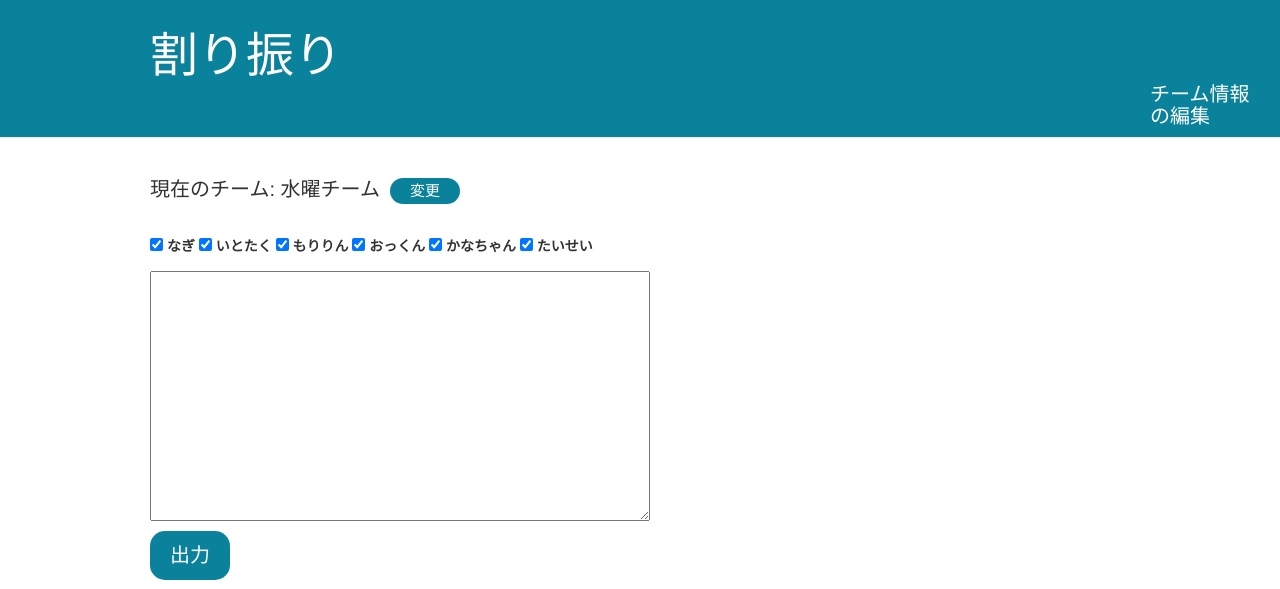
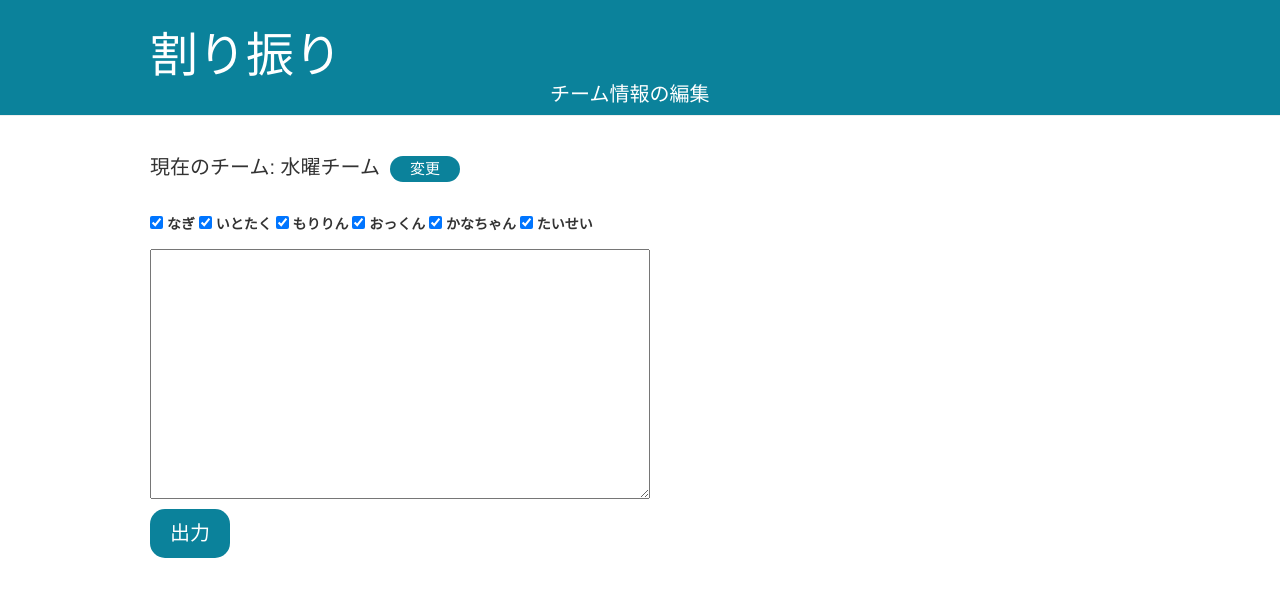
Before and after one commit to Nammura/my-first-blog, a Django app: page / in a window 1280 px wide. Shown: the top 589 px of the page. Run offline with Django 3.2, Linux system fonts and the light colour scheme; data comes from the database, SQL or seed files in the repository; parts of the project's set-up code (start-up, migrations or seed data) failed here and were passed over; some libraries are stand-ins or nearby versions.

Commit message:
Modified CSS.

```diff
--- a/distribute/static/css/distribute.css
+++ b/distribute/static/css/distribute.css
@@ -23,7 +23,7 @@ body{
 
 
 h2 {
-    margin: 0px 0px 0px 1000px;
+    margin: 0px 0px 0px 400px;
     font-size: 15pt;
 
 }
```
